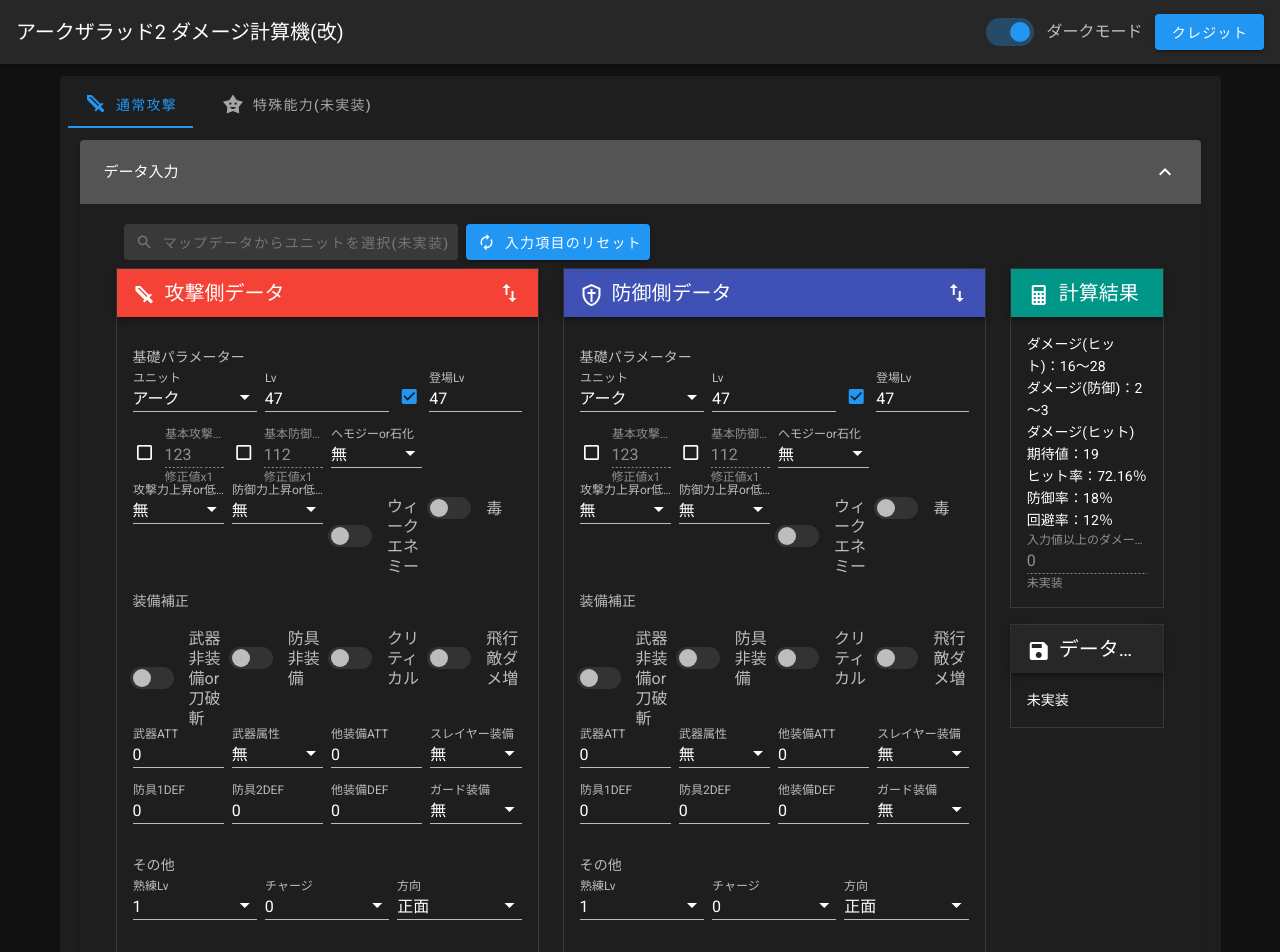
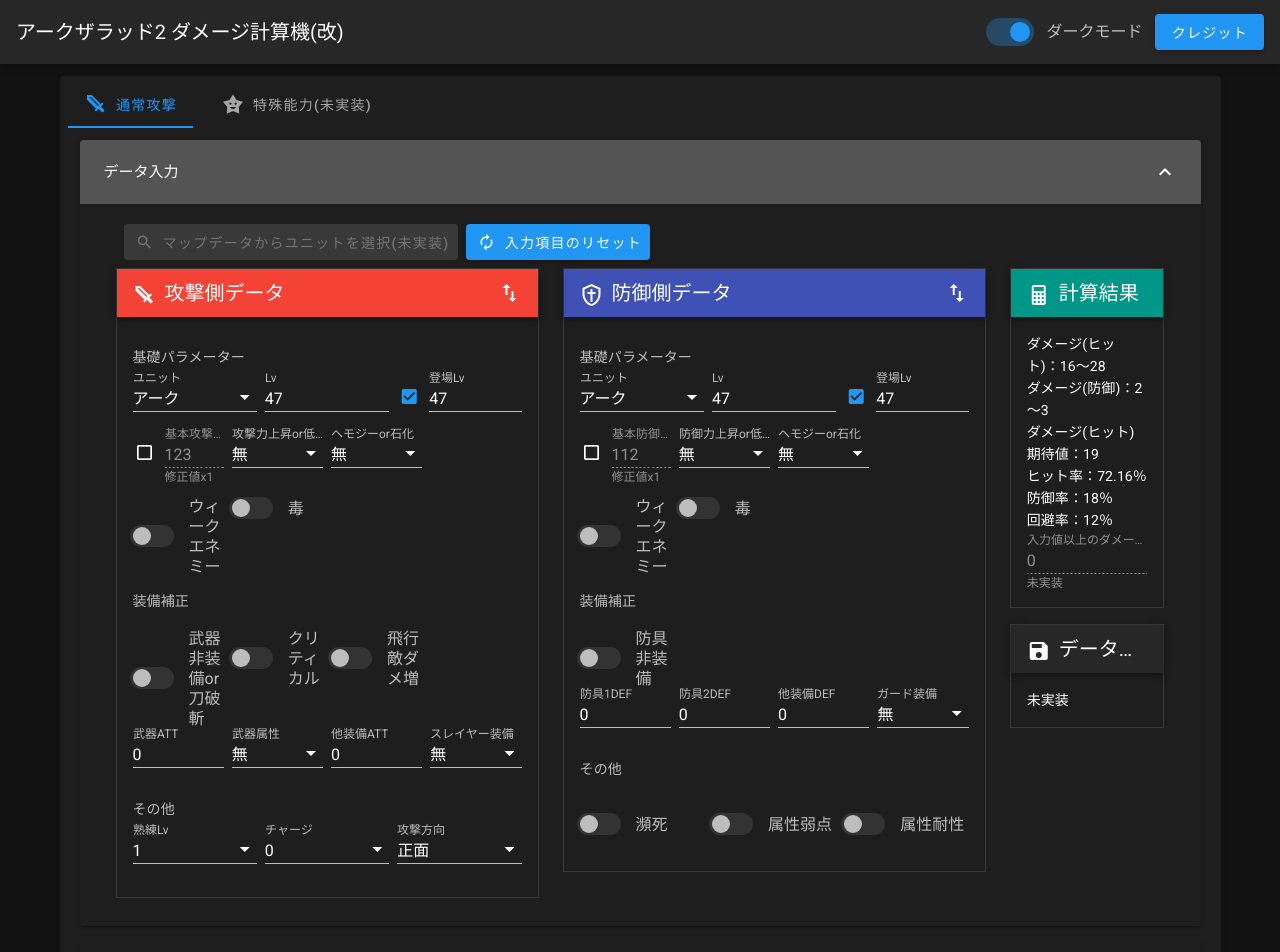
Before and after one commit to yagamuu/arc2_damage_calculator, a Vue app: page / in a window 1280 px wide. Shown: the top 952 px of the page. Built offline with nearby package versions, Linux system fonts and the light colour scheme.

Commit message:
表示項目を攻撃側/防御側で削減するよう修正

```diff
--- a/src/components/NormalAttack/InputData/InputDataForm.vue
+++ b/src/components/NormalAttack/InputData/InputDataForm.vue
@@ -50,7 +50,7 @@
           </v-col>
         </v-row>
         <v-row dense>
-          <v-col cols="6" sm="3" lg="3">
+          <v-col cols="6" sm="3" lg="3" v-if="target === 'attack'">
             <input-data-form-text-field
               hasCheckbox
               checkboxTooltip="任意の基本攻撃力内部値を設定したい場合チェックしてください"
@@ -63,7 +63,7 @@
               tooltip="ユニットの基本攻撃力内部値を入力してください<br>※初期値はユニット、Lv、登場Lvから自動算出されます"
             />
           </v-col>
-          <v-col cols="6" sm="3" lg="3">
+          <v-col cols="6" sm="3" lg="3" v-if="target === 'defense'">
             <input-data-form-text-field
               hasCheckbox
               checkboxTooltip="任意の基本防御力内部値を設定したい場合チェックしてください"
@@ -75,6 +75,26 @@
               :messages="baseDefenseMessage"
               tooltip="ユニットの基本防御力内部値を入力してください<br />※初期値はユニット、Lv、登場Lvから自動算出されます"
             />
+          </v-col>
+          <v-col cols="12" sm="3" lg="3" v-if="target === 'attack'">
+            <v-select
+              item-text="name"
+              item-value="effect"
+              :items="formItems.attackBuff"
+              v-model="attackBuff"
+              label="攻撃力上昇or低下"
+              dense
+            ></v-select>
+          </v-col>
+          <v-col cols="12" sm="3" lg="3" v-if="target === 'defense'">
+            <v-select
+              item-text="name"
+              item-value="effect"
+              :items="formItems.defenseBuff"
+              v-model="defenseBuff"
+              label="防御力上昇or低下"
+              dense
+            ></v-select>
           </v-col>
           <v-col cols="12" sm="3" lg="3">
             <v-select
@@ -88,26 +108,6 @@
           </v-col>
         </v-row>
         <v-row dense>
-          <v-col cols="12" sm="3" lg="3">
-            <v-select
-              item-text="name"
-              item-value="effect"
-              :items="formItems.attackBuff"
-              v-model="attackBuff"
-              label="攻撃力上昇or低下"
-              dense
-            ></v-select>
-          </v-col>
-          <v-col cols="12" sm="3" lg="3">
-            <v-select
-              item-text="name"
-              item-value="effect"
-              :items="formItems.defenseBuff"
-              v-model="defenseBuff"
-              label="防御力上昇or低下"
-              dense
-            ></v-select>
-          </v-col>
           <v-col cols="12" sm="3" lg="3">
             <v-switch
               label="ウィークエネミー"
@@ -130,8 +130,8 @@
           </v-col>
         </v-row>
         <v-subheader class="pl-0">装備補正</v-subheader>
-        <v-row dense>
-          <v-col cols="12" sm="3" lg="3">
+        <v-row dense style="min-height:52px;">
+          <v-col cols="12" sm="3" lg="3" v-if="target === 'attack'">
             <v-switch
               class="mt-0"
               label="武器非装備or刀破斬"
@@ -141,7 +141,7 @@
               hide-details
             ></v-switch>
           </v-col>
-          <v-col cols="12" sm="3" lg="3">
+          <v-col cols="12" sm="3" lg="3" v-if="target === 'defense'">
             <v-switch
               class="mt-0"
               label="防具非装備"
@@ -151,7 +151,7 @@
               hide-details
             ></v-switch>
           </v-col>
-          <v-col cols="12" sm="3" lg="3">
+          <v-col cols="12" sm="3" lg="3" v-if="target === 'attack'">
             <v-tooltip top>
               <template v-slot:activator="{ on }">
                 <v-switch
@@ -169,7 +169,7 @@
               >
             </v-tooltip>
           </v-col>
-          <v-col cols="12" sm="3" lg="3">
+          <v-col cols="12" sm="3" lg="3" v-if="target === 'attack'">
             <v-tooltip top>
               <template v-slot:activator="{ on }">
                 <v-switch
@@ -188,7 +188,7 @@
             </v-tooltip>
           </v-col>
         </v-row>
-        <v-row dense>
+        <v-row dense v-if="target === 'attack'">
           <v-col cols="12" sm="3" lg="3">
             <input-data-form-text-field
               label="武器ATT"
@@ -236,7 +236,7 @@
             </v-tooltip>
           </v-col>
         </v-row>
-        <v-row dense>
+        <v-row dense v-if="target === 'defense'">
           <v-col cols="12" sm="3" lg="3">
             <input-data-form-text-field
               label="防具1DEF"
@@ -284,7 +284,7 @@
           </v-col>
         </v-row>
         <v-subheader class="pl-0">その他</v-subheader>
-        <v-row dense>
+        <v-row dense v-if="target === 'attack'">
           <v-col cols="12" sm="4" lg="4">
             <v-select
               :items="formItems.skillLevel"
@@ -307,12 +307,12 @@
               item-value="effect"
               :items="formItems.direction"
               v-model="direction"
-              label="方向"
+              label="攻撃方向"
               dense
             ></v-select>
           </v-col>
         </v-row>
-        <v-row dense>
+        <v-row dense v-if="target === 'defense'">
           <v-col cols="12" sm="4" lg="4">
             <v-switch label="瀕死" inset dense v-model="isDying"></v-switch>
           </v-col>
```
Also changed, not shown: 5 other files (tests, documents, lock files or other folders).
